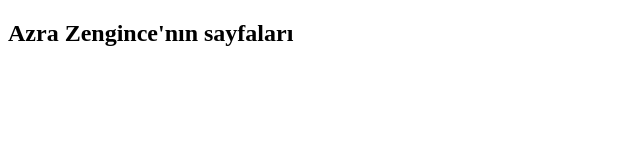
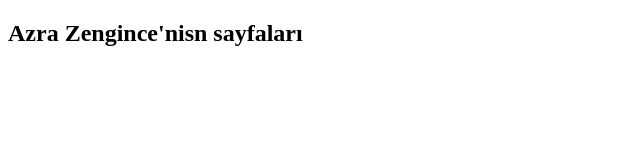
Before and after one commit to zenginceazrabetul-droid/AzraBet-lZengince, a plain HTML site: page index.html in a window 1280 px wide. Shown: the full height of the page, 0-640 px from the left. Drawn offline with Linux system fonts and the light colour scheme.

Commit message:
Update index.html

```diff
--- a/index.html
+++ b/index.html
@@ -6,7 +6,7 @@
     <title>Azra Zengince</title>
 </head>
 <body>
-    <h2>Azra Zengince'nın sayfaları</h2>
+    <h2>Azra Zengince'nisn sayfaları</h2>
 </body>
 
 </html>
```
